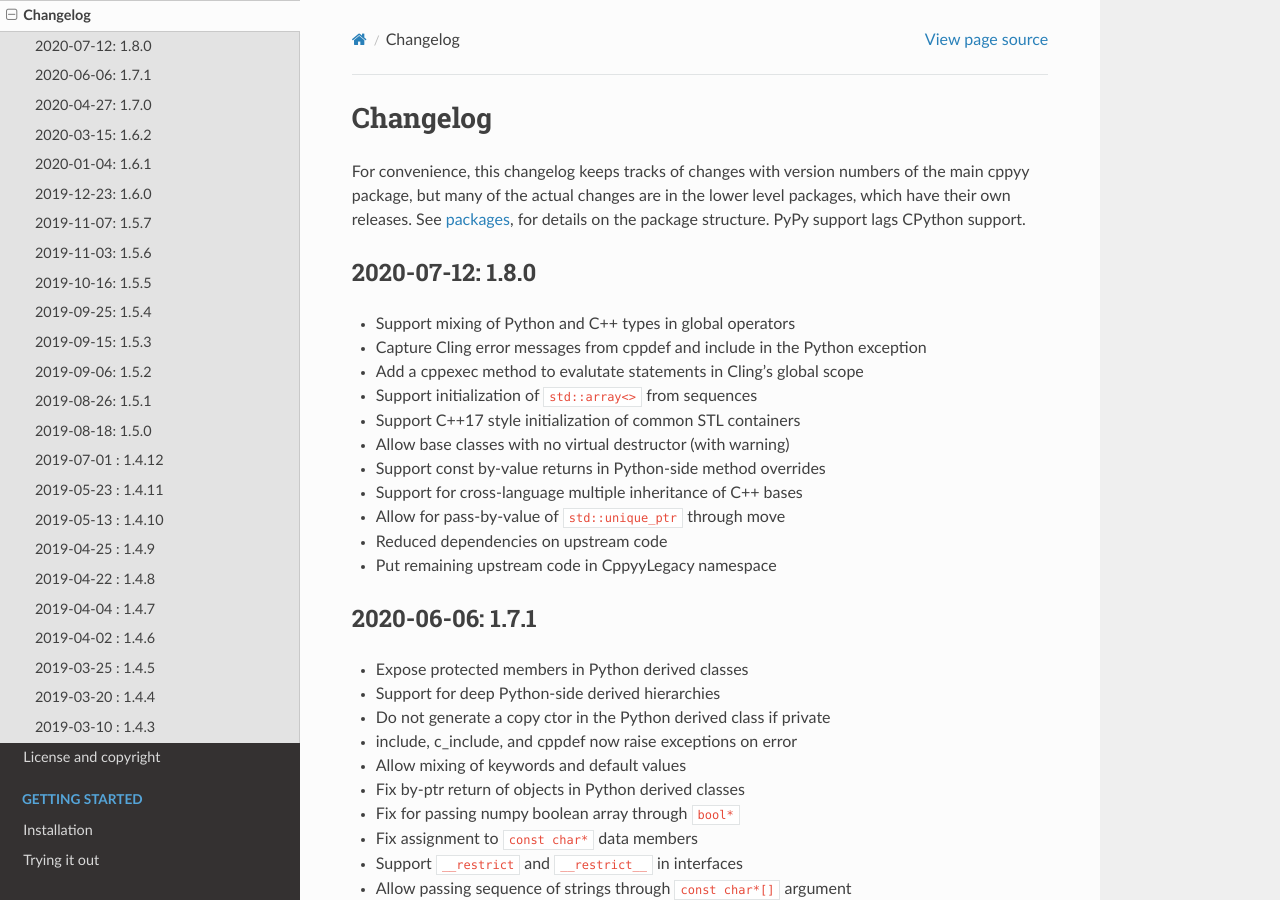
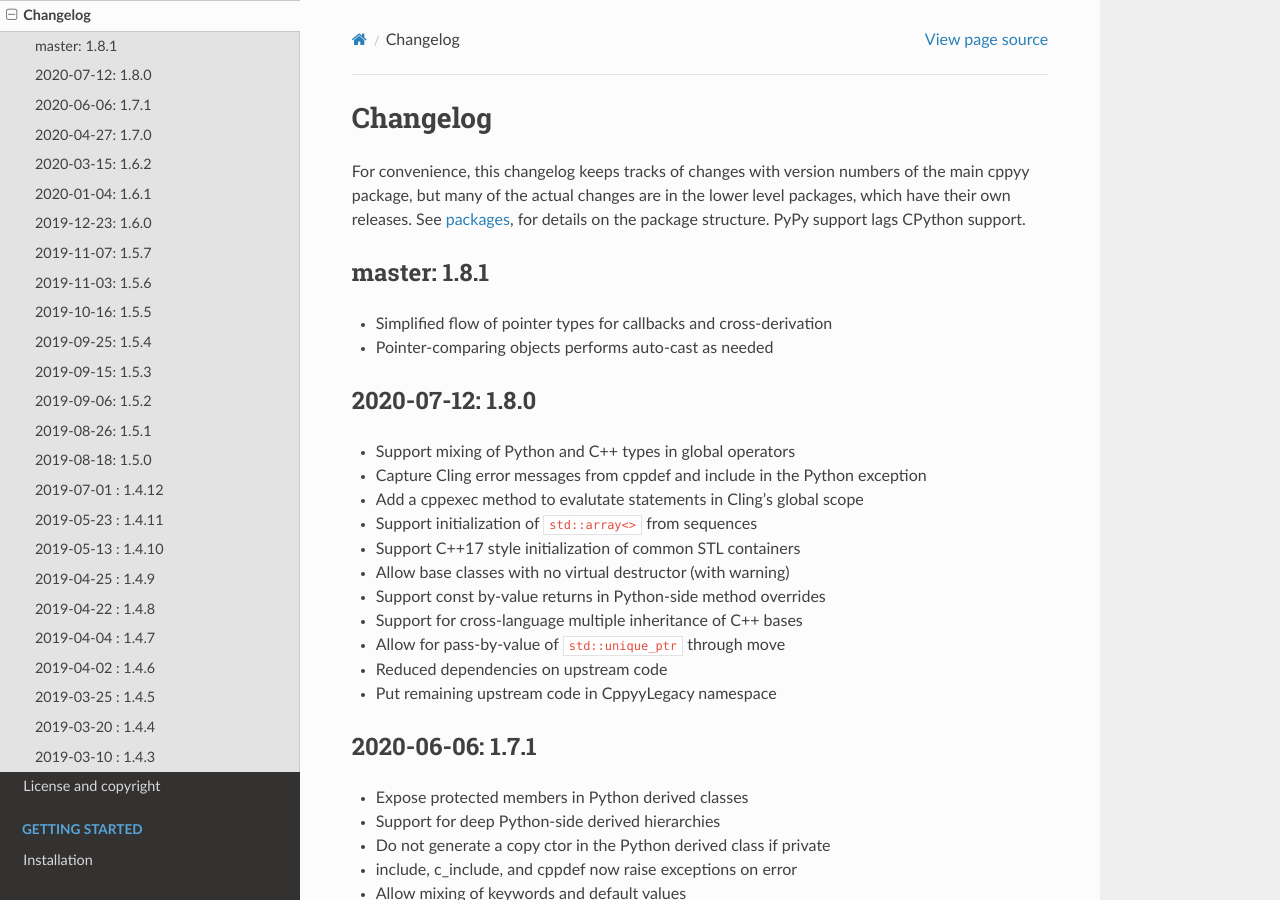
Before and after one commit to wlav/cppyy, a Sphinx documentation site: the page built from doc/source/changelog.rst, in a window 1280 px wide and 900 px high. Built offline with Sphinx 7.4.7 and the Read the Docs theme 2.0.0, drawn with Linux system fonts in a browser that asks for light colours.

Commit message:
update changelog

```diff
--- a/doc/source/changelog.rst
+++ b/doc/source/changelog.rst
@@ -8,6 +8,13 @@
 level packages, which have their own releases.
 See :doc:`packages <packages>`, for details on the package structure.
 PyPy support lags CPython support.
+
+
+master: 1.8.1
+-------------
+
+* Simplified flow of pointer types for callbacks and cross-derivation
+* Pointer-comparing objects performs auto-cast as needed
 
 
 2020-07-12: 1.8.0
```
